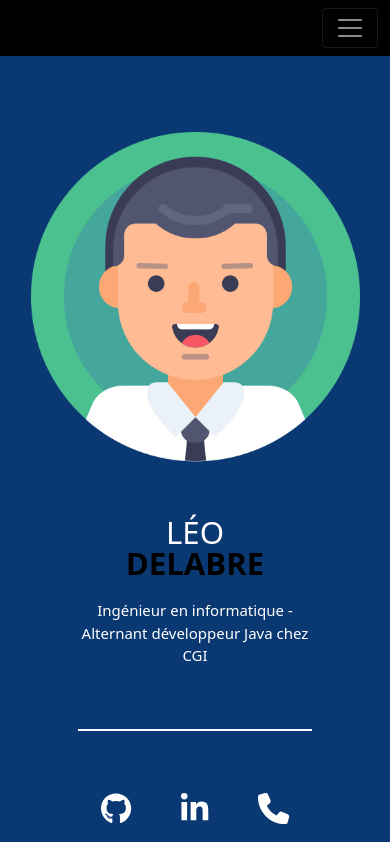
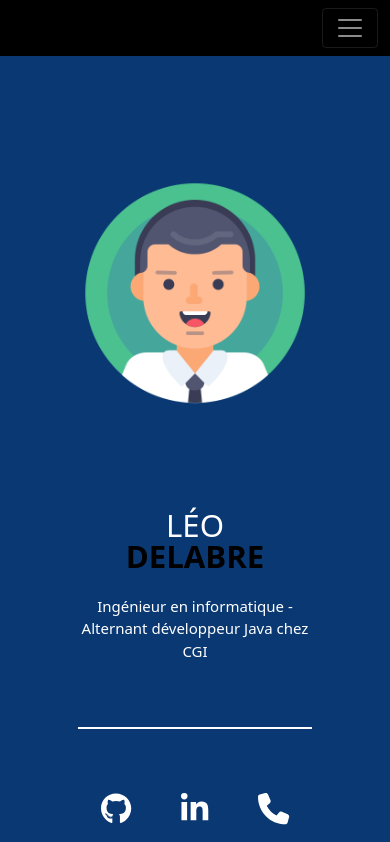
Before and after one commit to SharkX42/cv-leo, a React (Create React App) app: page / in a window 390 px wide. Shown: the top 842 px of the page. Built offline with nearby package versions, Linux system fonts and the light colour scheme.

Commit message:
add resize

```diff
--- a/src/Home.css
+++ b/src/Home.css
@@ -1,8 +1,8 @@
 .flexLine{
     display: flex;
+    align-items: center;
     padding-top: 5vw;
     padding-bottom: 5vw;
-    align-items: center;
 }
 
 #picture{
@@ -57,7 +57,7 @@ span{
 
 #icons svg:hover{
     color: black !important;
-    filter: drop-shadow(0 0 1rem black);
+    filter: drop-shadow(0 0 1px black);
 }
 
 p {
@@ -118,18 +118,26 @@ p span {
     }
 
     #me{
-        flex-grow: 2;
+        flex-grow: 1;
     }
 
     #picture{
-        width: 100%;
         flex-grow: 3;
+        max-width: 80%;
+        min-width: 60%;
+        height: auto;
+        padding-left: 0;
+        padding-right: 0;
     }
-}
-
-@media (max-width: 990px) {
 
     #icons svg {
         font-size: clamp(30px, 8vw, 50px);
     }
+
 }
+
+@media (max-width: 990px) and (orientation : landscape) {
+    #icons svg {
+        font-size: clamp(30px, 8vh, 50px);
+    }
+}
--- a/src/index.js
+++ b/src/index.js
@@ -12,7 +12,9 @@ root.render(<App/>);
 function start(){
     console.log("start");
     const height = $("#navigation").outerHeight();
-    const heightWindow = $(window).outerHeight();
+    console.log("height nav = " + height);
+    const heightWindow = window.innerHeight;
+    console.log("height windows inner = " + heightWindow);
     if(height > 0)
     {
         $("#main").css("margin-top", height);
@@ -20,7 +22,7 @@ function start(){
     }
 }
 
-$(window).on( "orientationchange", start());
+window.addEventListener('resize', start);
 
 $(document).ready(function() {
     start();
```
